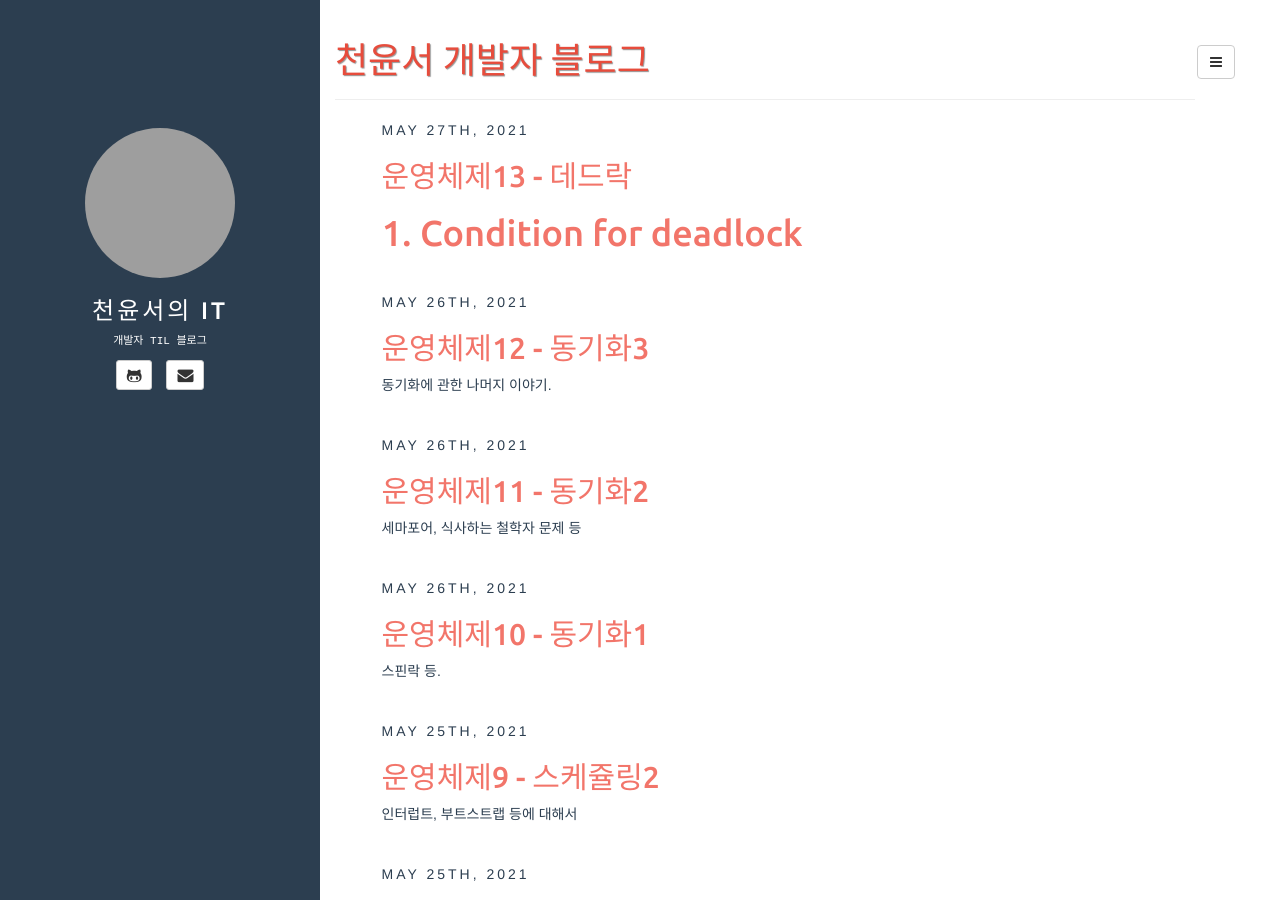
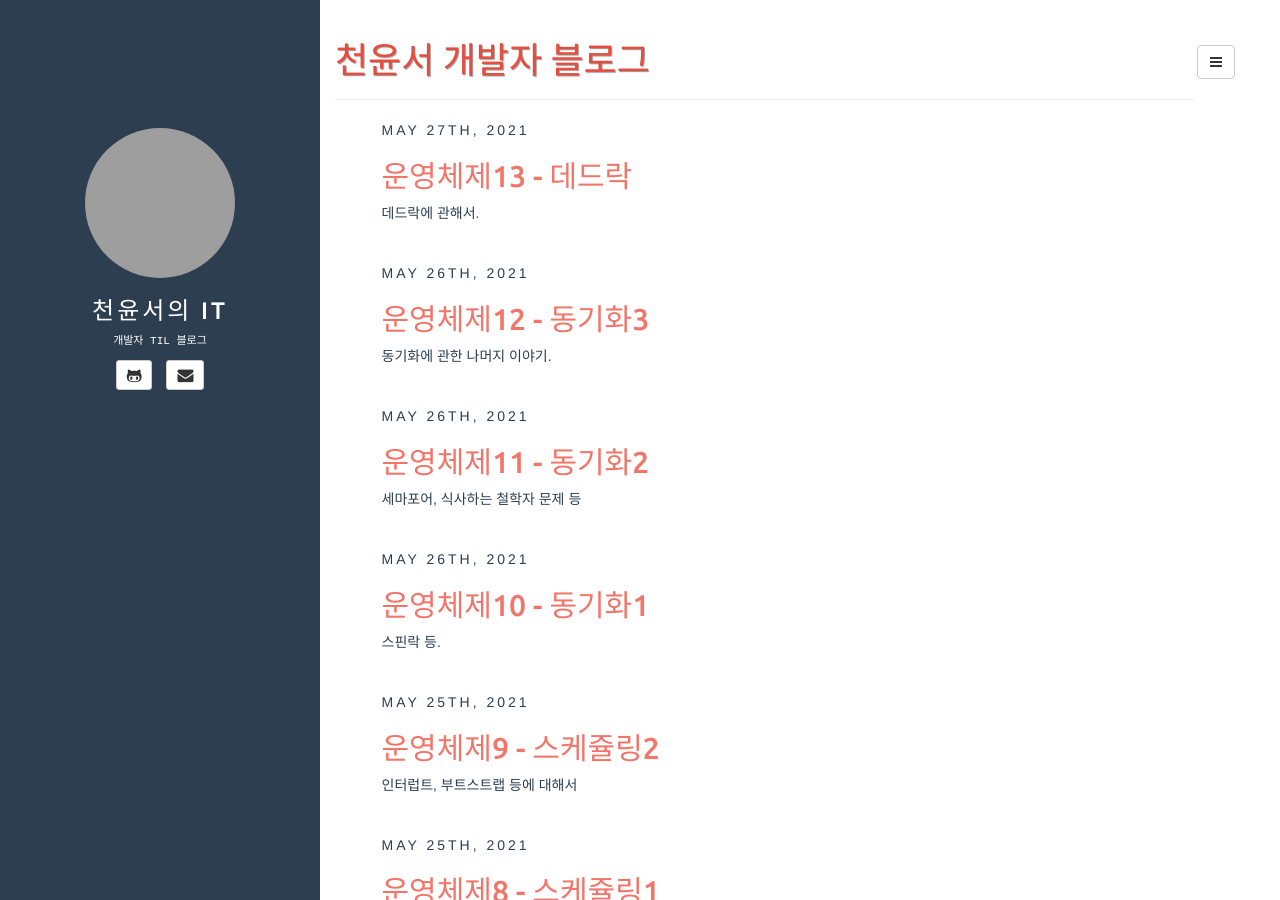
Before and after one commit to chunyunseo/chunyunseo.github.io, a Jekyll site: the page built from index.html, in a window 1280 px wide and 900 px high. Built offline with Jekyll 4.4.1, drawn with Linux system fonts in a browser that asks for light colours; the list of posts is cut into pages by our own code; grey boxes are pictures that could not be loaded.

Commit message:
Update 2021-05-27-OS13.md

```diff
--- a/_posts/2021-05-27-OS13.md
+++ b/_posts/2021-05-27-OS13.md
@@ -3,7 +3,7 @@ layout: post
 title: 운영체제13 - 데드락
 categories: [Today i learn]
 tags: [OS, TIL, C]
-description:
+description: 데드락에 관해서.
 ---
 
 # 1. Condition for deadlock
```
